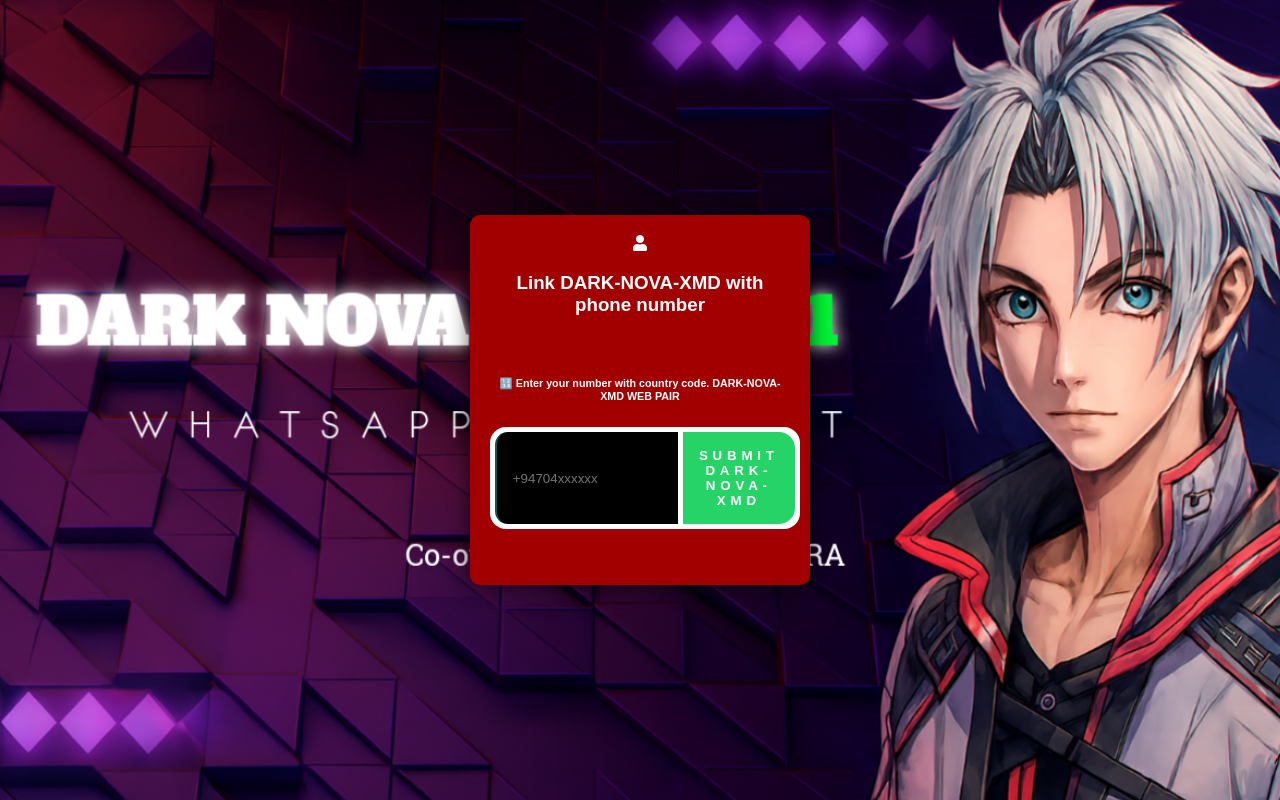
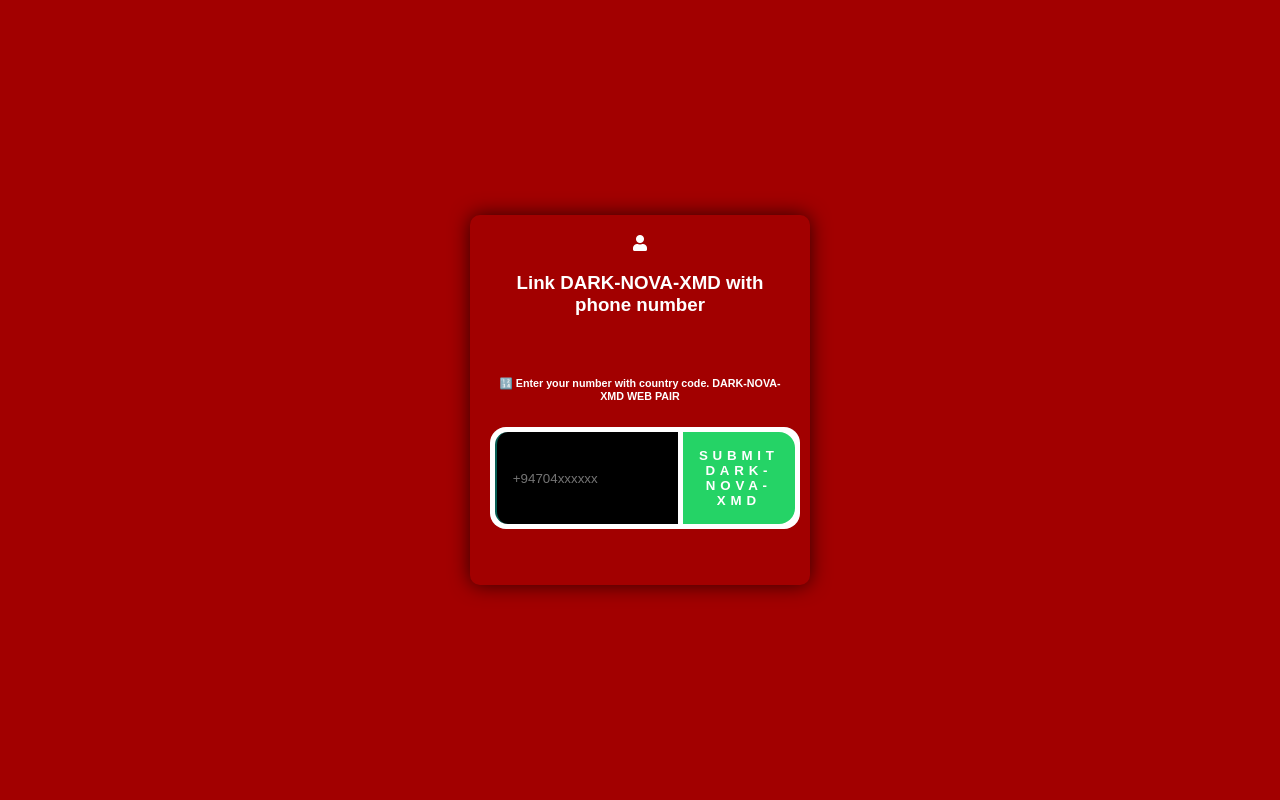
Before and after one commit to dula9x/DARK-NOVA-XMD-V1-WEB-PAIR, a website: page pair.html in a window 1280 px wide. Drawn offline with nearby package versions, Linux system fonts and the light colour scheme.

Commit message:
Update pair.html

```diff
--- a/pair.html
+++ b/pair.html
@@ -12,7 +12,7 @@
       align-items: center;
       height: 100vh;
       margin: 0;
-      background-image: url('https://github.com/dula9x/DARK-NOVA-XMD-V1-WEB-PAIR/blob/main/images/%E1%B4%85%E1%B4%80%CA%80%E1%B4%8B%20%C9%B4%E1%B4%8F%E1%B4%A0%E1%B4%80%20x%E1%B4%8D%E1%B4%85.png?raw=true'); /* Update with your desired background image */
+      background-color: #a20000;;
       background-repeat: no-repeat;
       background-position: center;
       background-size: cover;
```
